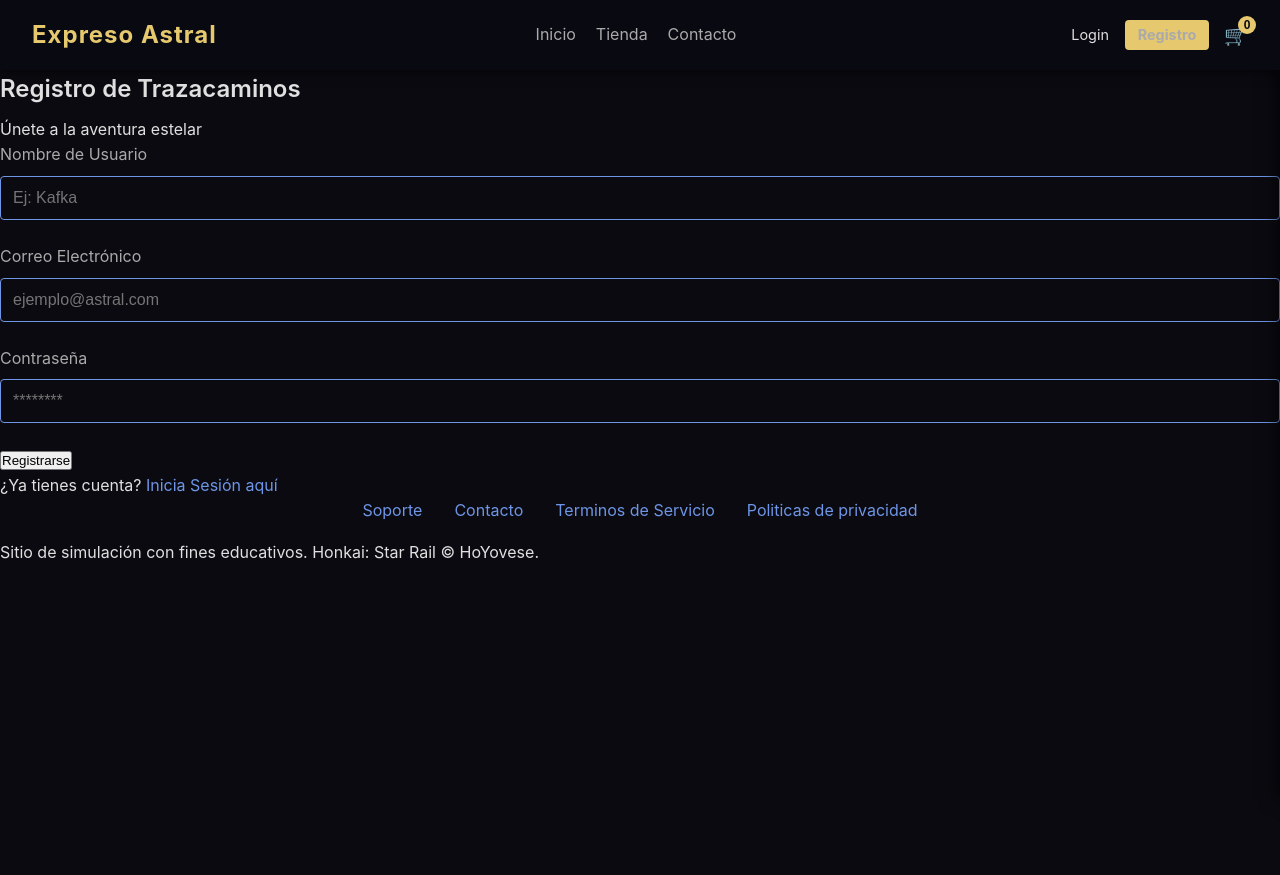
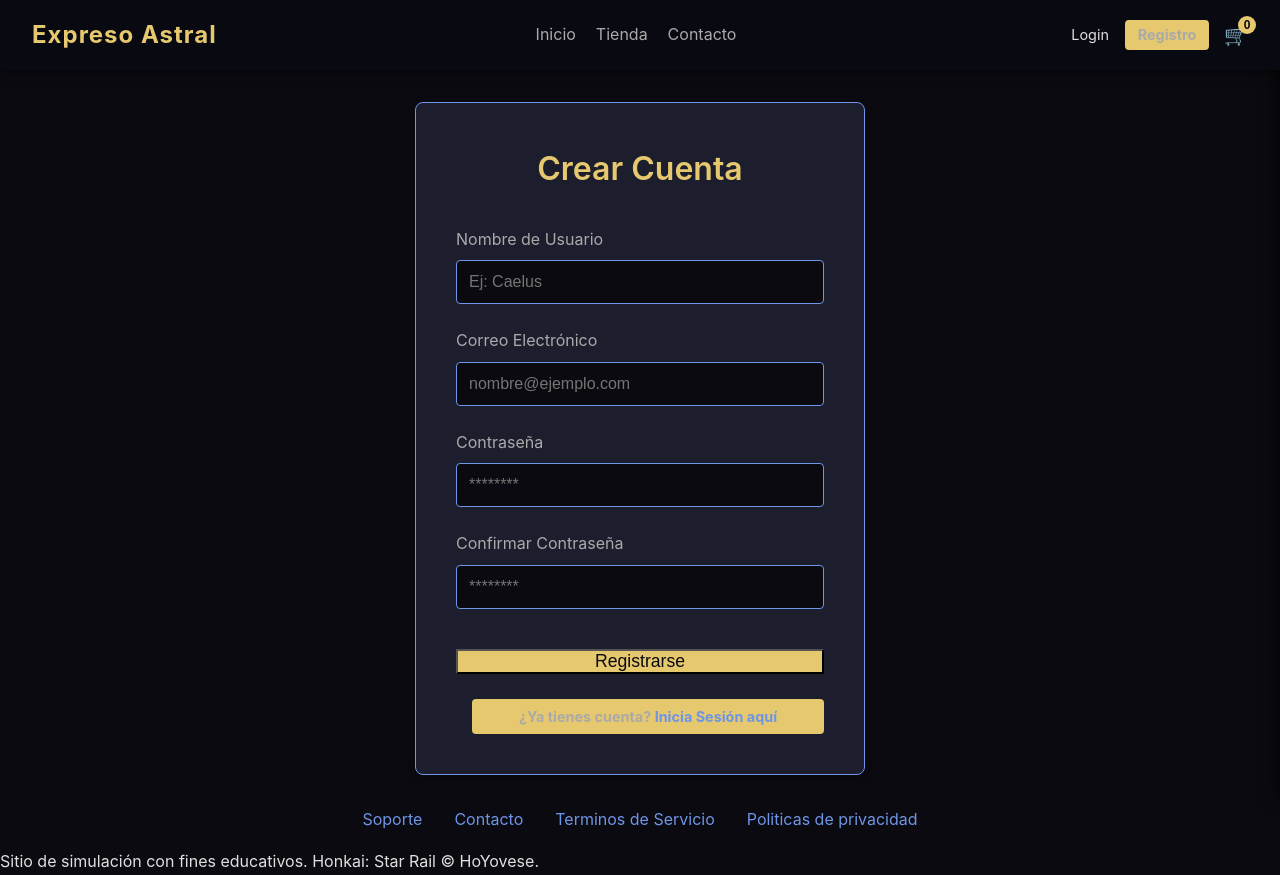
Before and after one commit to 24DeMarzo/frontend-star-rail, a React (Vite) app: page /register in a window 1280 px wide. Before the commit the page ends 800 px from the top, so only its background shows below. Built offline with nearby package versions, Linux system fonts and the light colour scheme.

Commit message:
Frontend actualizado

```diff
--- a/src/pages/RegisterPage.jsx
+++ b/src/pages/RegisterPage.jsx
@@ -1,98 +1,118 @@
 import React, { useState } from 'react';
-import { useNavigate, Link } from 'react-router-dom';
-import '../../src/style.css';
+import { Link, useNavigate } from 'react-router-dom';
 
 const API_BASE_URL = 'https://starraildb-production.up.railway.app';
 
 function RegisterPage() {
-  const [formData, setFormData] = useState({ username: '', email: '', password: '' });
+  const [username, setUsername] = useState('');
+  const [email, setEmail] = useState('');
+  const [password, setPassword] = useState('');
+  const [confirmPassword, setConfirmPassword] = useState('');
   const navigate = useNavigate();
   const [loading, setLoading] = useState(false);
 
-  const handleChange = (e) => setFormData({ ...formData, [e.target.name]: e.target.value });
+  const handleSubmit = async (event) => {
+    event.preventDefault();
 
-  const handleSubmit = async (e) => {
-    e.preventDefault();
+    if (password !== confirmPassword) {
+      alert("Las contraseñas no coinciden.");
+      return;
+    }
+
     setLoading(true);
 
-    const finalEndpoint = `${API_BASE_URL}/api/register`;
-
     try {
-      const response = await fetch(finalEndpoint, {
+      const response = await fetch(`${API_BASE_URL}/api/register`, {
         method: 'POST',
-        headers: { 'Content-Type': 'application/json' },
-        body: JSON.stringify(formData)
+        headers: {
+          'Content-Type': 'application/json',
+        },
+        body: JSON.stringify({ username, email, password }),
       });
 
       const data = await response.json();
 
       if (response.ok) {
-        alert("✨ ¡Bienvenido al Expreso Astral! Registro exitoso.");
+        alert('✨ ¡Registro exitoso! Ahora puedes iniciar sesión.');
         navigate('/login');
       } else {
-        alert("❌ Error: " + (data.message || "Error desconocido"));
+        alert("❌ Error: " + (data.message || "No se pudo registrar"));
       }
+
     } catch (error) {
-      console.error(error);
-      alert("⚠️ Error de conexión con el servidor.");
+      console.error('Error al conectar con el servidor:', error);
+      alert('⚠️ No se pudo conectar con el servidor. Revisa tu conexión.');
     } finally {
       setLoading(false);
     }
   };
 
   return (
-    <div className="auth-wrapper">
-      <div className="auth-container">
-        <h2 className="auth-title">Registro de Trazacaminos</h2>
-        <p className="auth-subtitle">Únete a la aventura estelar</p>
+    <main className="login-container">
+      <form className="login-form register-form" onSubmit={handleSubmit}>
+        <h2>Crear Cuenta</h2>
 
-        <form onSubmit={handleSubmit} className="auth-form">
         <div className="form-group">
-            <label>Nombre de Usuario</label>
+          <label htmlFor="username">Nombre de Usuario</label>
           <input
             type="text"
+            id="username"
             name="username"
-              className="form-input"
-              placeholder="Ej: Kafka"
-              onChange={handleChange}
             required
+            value={username}
+            onChange={(e) => setUsername(e.target.value)}
+            placeholder="Ej: Caelus"
           />
         </div>
 
         <div className="form-group">
-            <label>Correo Electrónico</label>
+          <label htmlFor="email">Correo Electrónico</label>
           <input
             type="email"
+            id="email"
             name="email"
-              className="form-input"
-              placeholder="ejemplo@astral.com"
-              onChange={handleChange}
             required
+            value={email}
+            onChange={(e) => setEmail(e.target.value)}
+            placeholder="nombre@ejemplo.com"
           />
         </div>
 
         <div className="form-group">
-            <label>Contraseña</label>
+          <label htmlFor="password">Contraseña</label>
           <input
             type="password"
+            id="password"
             name="password"
-              className="form-input"
+            required
+            value={password}
+            onChange={(e) => setPassword(e.target.value)}
             placeholder="********"
-              onChange={handleChange}
-              required
           />
         </div>
 
-          <button type="submit" className="auth-button" disabled={loading}>
+        <div className="form-group">
+          <label htmlFor="password-confirm">Confirmar Contraseña</label>
+          <input
+            type="password"
+            id="password-confirm"
+            name="password-confirm"
+            required
+            value={confirmPassword}
+            onChange={(e) => setConfirmPassword(e.target.value)}
+            placeholder="********"
+          />
+        </div>
+
+        <button type="submit" className="cta-button cta-gold login-button" disabled={loading}>
           {loading ? 'Procesando...' : 'Registrarse'}
         </button>
+
+        <p className="register-link">
+          ¿Ya tienes cuenta? <Link to="/login">Inicia Sesión aquí</Link>
+        </p>
       </form>
-
-        <p className="auth-footer">
-          ¿Ya tienes cuenta? <Link to="/login" className="auth-link">Inicia Sesión aquí</Link>
-        </p>
-      </div>
-    </div>
+    </main>
   );
 }
 
```
Lines whose indentation alone changed are shown as unchanged.
